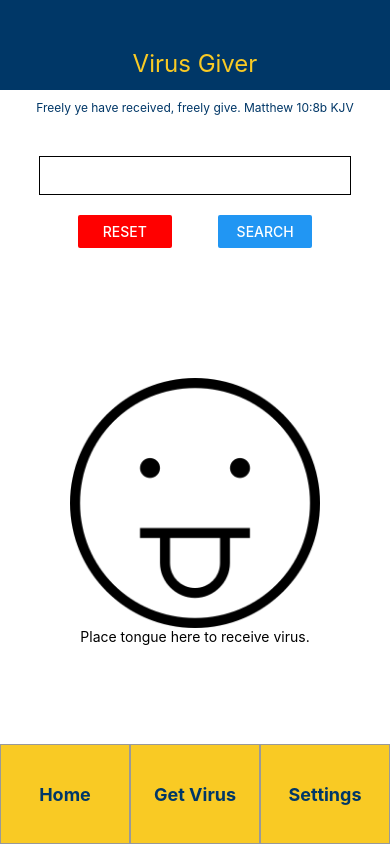
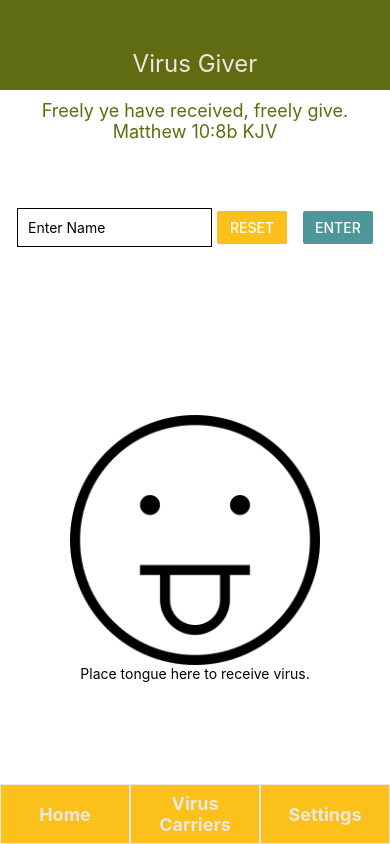
Before and after one commit to stevenhelms/VirusMobile, a React Native app: screen / in a window 390 px wide. Built offline with nearby package versions, Linux system fonts and the light colour scheme.

Commit message:
Updating and rebranding the app.

```diff
--- a/App.js
+++ b/App.js
@@ -2,7 +2,7 @@ import React from 'react';
 import { StyleSheet, Text, View } from 'react-native';
 
 import Header from './components/Header';
-import SearchInput from './components/SearchInput';
+import NameInput from './components/NameInput';
 import TabBar from './components/TabBar';
 import LickHere from './components/LickHere';
 import Verse from './components/Verse';
@@ -12,7 +12,7 @@ export default function App() {
     <View style={styles.screen}>
       <Header title="Virus Giver" />
       <Verse verse="Freely ye have received, freely give. Matthew 10:8b KJV" />
-      <SearchInput />
+      <NameInput />
       <LickHere />
       <TabBar />
     </View>
--- a/components/Header.js
+++ b/components/Header.js
@@ -14,12 +14,12 @@ const styles = StyleSheet.create({
         width: '100%',
         height: 90,
         paddingTop: 36,
-        backgroundColor: '#003767',
+        backgroundColor: '#5f6c11',
         alignItems: 'center',
         justifyContent: 'center'
     },
     header: {
-        color: '#f9ca24',
+        color: '#eae7e0',
         fontSize: 24
     }
 });
--- a/components/LickHere.js
+++ b/components/LickHere.js
@@ -20,7 +20,8 @@ const styles = StyleSheet.create({
   container: {
     flex: 3,
     alignItems: "center",
-    justifyContent: "center"
+    justifyContent: "center",
+    marginBottom: 10
   },
   imageContainer: {
     width: 250,
@@ -31,7 +32,9 @@ const styles = StyleSheet.create({
     height: "100%"
   },
   text: {
-    textAlign: "center"
+    textAlign: "center",
+    color: '#5f6c11',
+    fontSize: 18,
   }
 });
 
--- a/components/SearchInput.js
+++ b/components/NameInput.js
@@ -1,16 +1,16 @@
 import React from "react";
 import { StyleSheet, View, Text, TextInput, Button } from "react-native";
 
-const SearchInput = props => {
+const NameInput = props => {
   return (
     <View style={styles.container}>
-      <TextInput style={styles.input} />
+      <TextInput style={styles.input} placeholder="Enter Name" />
       <View style={styles.buttonContainer}>
         <View style={styles.button}>
-          <Button title="Reset" color="red" />
+          <Button title="Reset" color="#fbc11a" />
         </View>
         <View style={styles.button}>
-          <Button title="Search" />
+          <Button title="Enter" color="#4d9699" />
         </View>
       </View>
     </View>
@@ -20,24 +20,27 @@ const SearchInput = props => {
 const styles = StyleSheet.create({
   container: {
     flex: 1,
+    flexDirection: 'row',
     justifyContent: "center",
-    alignItems: "center"
+    alignItems: "center",
+    marginBottom: 20
   },
   input: {
     borderColor: "black",
     borderWidth: 1,
-    width: "80%",
+    width: "50%",
     padding: 10,
-    marginBottom: 20
+    marginRight: 5
   },
   buttonContainer: {
     flexDirection: 'row',
     justifyContent: 'space-between',
-    width: '60%'
+    alignItems: 'center',
+    width: '40%'
   },
   button: {
-    width: "40%"
+    width: "45%"
   }
 });
 
-export default SearchInput;
+export default NameInput;
--- a/components/TabBar.js
+++ b/components/TabBar.js
@@ -1,7 +1,7 @@
 import React from "react";
 import { StyleSheet, View, Text } from "react-native";
 
-const barHeight = 100;
+const barHeight = 60;
 
 const TabBar = props => {
   return (
@@ -11,7 +11,7 @@ const TabBar = props => {
           <Text style={styles.itemText}>Home</Text>
         </View>
         <View style={styles.itemBox}>
-          <Text style={styles.itemText}>Get Virus</Text>
+          <Text style={styles.itemText}>Virus Carriers</Text>
         </View>
         <View style={styles.itemBox}>
           <Text style={styles.itemText}>Settings</Text>
@@ -25,7 +25,7 @@ const styles = StyleSheet.create({
   container: {
     height: barHeight,
     width: "100%",
-    backgroundColor: "#f9ca24"
+    backgroundColor: "#fbc11a",
   },
   itemContainer: {
     flexDirection: "row",
@@ -37,14 +37,14 @@ const styles = StyleSheet.create({
     justifyContent: "center",
     height: barHeight,
     borderWidth: 1,
-    borderColor: '#999',
+    borderColor: '#eae7e0',
+    padding: 10
   },
   itemText: {
-    color: '#003767',
+    color: '#eae7e0',
     textAlign: 'center',
     fontWeight: '700',
-    fontSize: 18
-
+    fontSize: 18,
   }
 });
 
--- a/components/Verse.js
+++ b/components/Verse.js
@@ -17,10 +17,9 @@ const styles = StyleSheet.create({
     padding: 10
   },
   text: {
-    color: "#003767",
-    fontSize: 12,
-    alignItems: "center",
-    justifyContent: "center"
+    color: "#5f6c11",
+    fontSize: 18,
+    textAlign: 'center',
   }
 });
 
```
Also changed, not shown: 1 other file (tests, documents, lock files or other folders).
